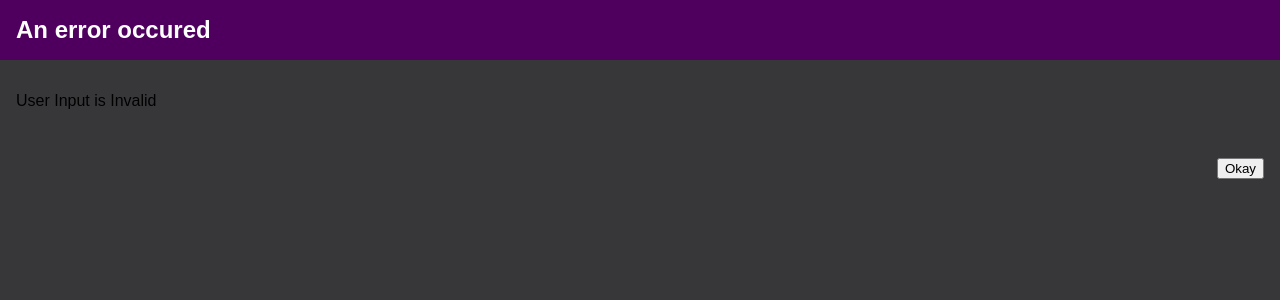
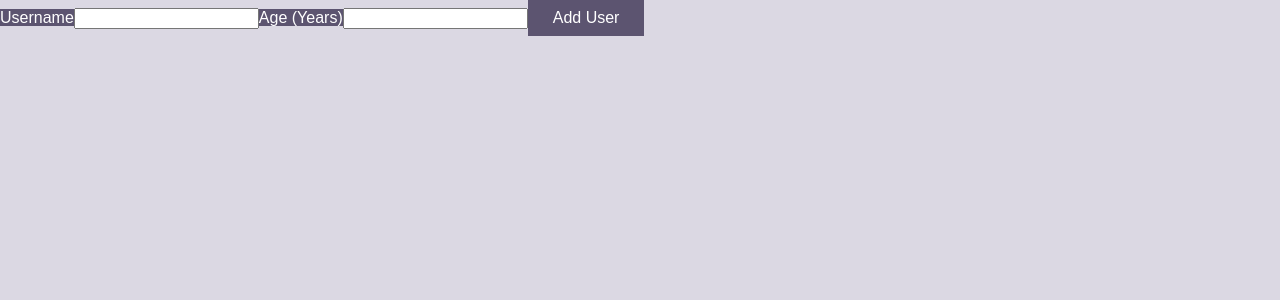
Before and after one commit to ChrisFala/add-user, a React (Create React App) app: page / in a window 1280 px wide. Shown: the top 300 px of the page. Built offline with nearby package versions, Linux system fonts and the light colour scheme.

Commit message:
AddUser Conditional input error rendering
Still need to close error modal with "Okay" button

```diff
--- a/src/components/Users/AddUser.js
+++ b/src/components/Users/AddUser.js
@@ -6,6 +6,7 @@ import styles from './AddUser.module.css'
 const AddUser = (props) => {
     const [enteredUsername, setEnteredUsername] = useState('');
     const [enteredAge, setEnteredAge] = useState('');
+    const [inputError, setInputError] = useState(false)
 
     const usernameChangeHandler = (event) => {
         setEnteredUsername(event.target.value)
@@ -18,9 +19,11 @@ const AddUser = (props) => {
         event.preventDefault();
 
         if (enteredUsername.trim().length === 0 || enteredAge.trim().length === 0) {
+            setInputError(true)
             return
         }
         if (+enteredAge < 1) {
+            setInputError(true)
             return
         }
 
@@ -34,9 +37,10 @@ const AddUser = (props) => {
         setEnteredAge('');
     }
 
+
     return (
         <div>
-            <ErrorModal title="An error occured" message="User Input is Invalid" />
+            {inputError && <ErrorModal title="An error occured" message="User Input is Invalid" />}
             <Card>
                 <form onSubmit={addUserHandler}>
                     <label className={styles.label} htmlFor="username">Username</label>
```
